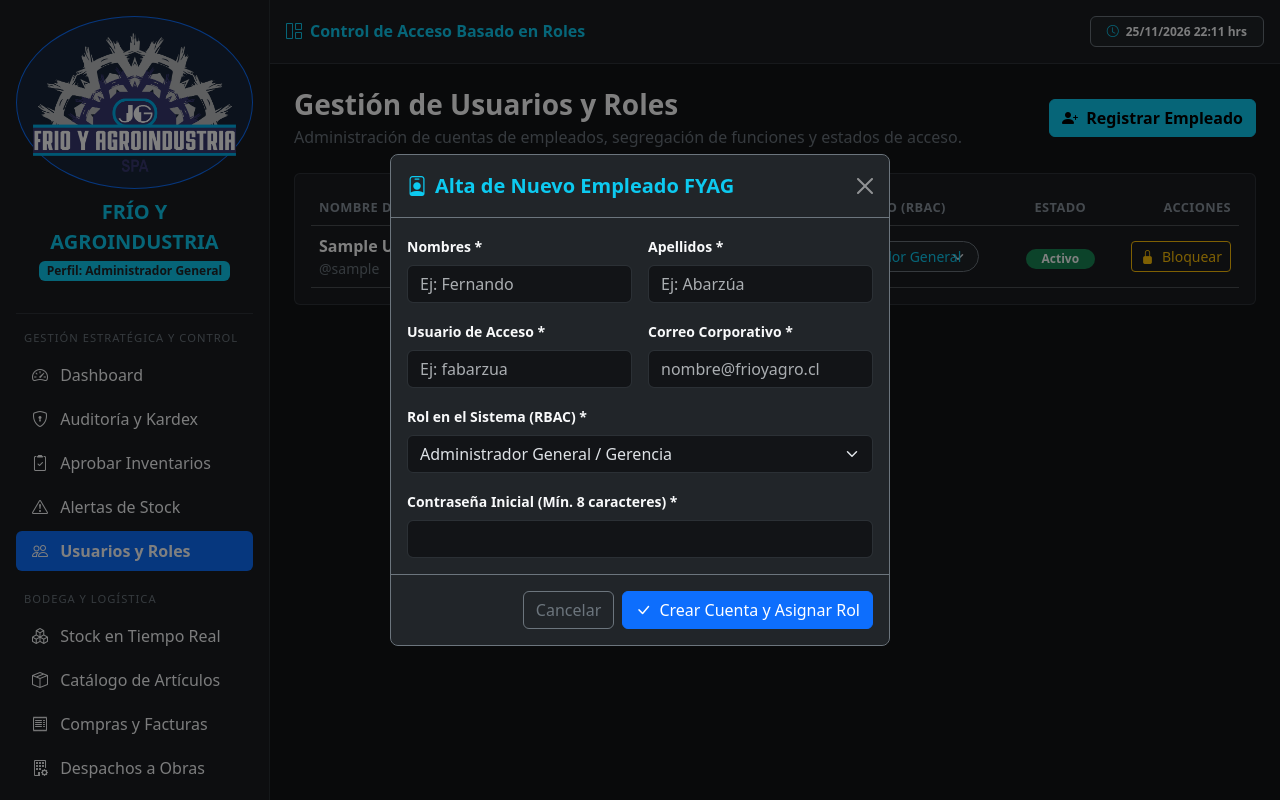
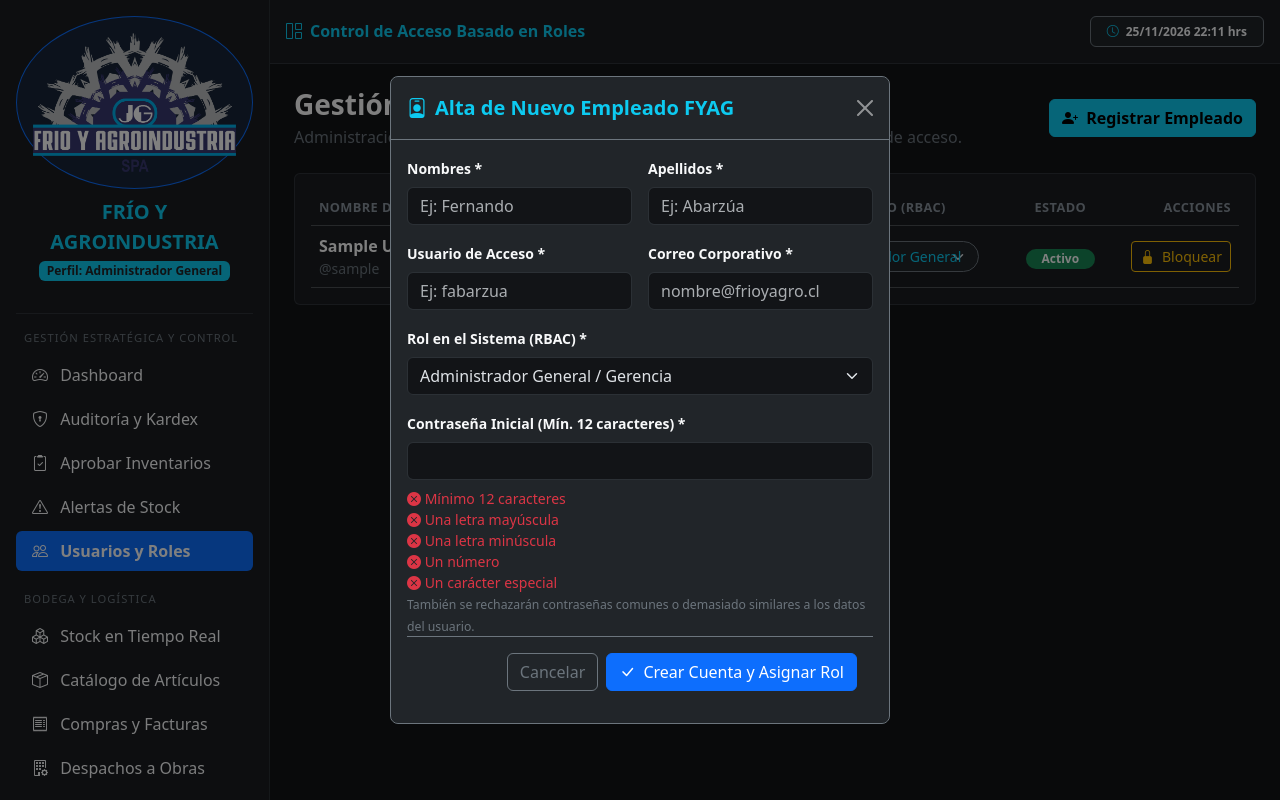
Before and after one commit to camipmoralesz-cmyk/EVS3-proyecto--alpha, a Django app: page /usuarios/ in a window 1280 px wide, after a click on "Registrar Empleado". Run offline with Django 5.2, Linux system fonts and the light colour scheme; the visitor is signed in with stand-in values (Sample User, id 1); data comes from the database, SQL or seed files in the repository.

Commit message:
Mejora creación de ususrios

```diff
--- a/apps/core/templates/core/gestion_usuarios.html
+++ b/apps/core/templates/core/gestion_usuarios.html
@@ -103,7 +103,7 @@
                 </h5>
                 <button type="button" class="btn-close btn-close-white" data-bs-dismiss="modal"></button>
             </div>
-            <form method="post">
+            <form method="post" id="formNuevoEmpleado">
                 {% csrf_token %}
                 <input type="hidden" name="accion" value="crear">
                 <div class="modal-body">
@@ -133,9 +133,48 @@
                             </select>
                         </div>
                         <div class="col-12">
-                            <label class="form-label small fw-semibold">Contraseña Inicial (Mín. 8 caracteres) *</label>
-                            <input type="password" name="password" minlength="8" class="form-control" required>
-                        </div>
+    <div class="col-12">
+    <label class="form-label small fw-semibold">
+        Contraseña Inicial (Mín. 12 caracteres) *
+    </label>
+
+<input
+    type="password"
+    name="password"
+    id="password"
+    minlength="12"
+    pattern="(?=.*[A-Z])(?=.*[a-z])(?=.*[0-9])(?=.*[^A-Za-z0-9]).{12,}"
+    class="form-control"
+    autocomplete="new-password"
+    title="La contraseña no cumple con los requisitos de seguridad."
+    required
+>
+
+    <div class="form-text text-light mt-2">
+
+        <ul class="list-unstyled mt-2 mb-0">
+            <li id="req-length" class="text-danger">
+                <i class="bi bi-x-circle-fill"></i> Mínimo 12 caracteres
+            </li>
+            <li id="req-upper" class="text-danger">
+                <i class="bi bi-x-circle-fill"></i> Una letra mayúscula
+            </li>
+            <li id="req-lower" class="text-danger">
+                <i class="bi bi-x-circle-fill"></i> Una letra minúscula
+            </li>
+            <li id="req-number" class="text-danger">
+                <i class="bi bi-x-circle-fill"></i> Un número
+            </li>
+            <li id="req-special" class="text-danger">
+                <i class="bi bi-x-circle-fill"></i> Un carácter especial
+            </li>
+        </ul>
+        <small class="text-secondary">
+            También se rechazarán contraseñas comunes o demasiado similares
+            a los datos del usuario.
+        </small>
+    </div>
+</div>
                     </div>
                 </div>
                 <div class="modal-footer border-secondary">
@@ -148,4 +187,87 @@
         </div>
     </div>
 </div>
+<script>
+document.addEventListener('DOMContentLoaded', function () {
+
+    const password = document.getElementById('password');
+    const formulario = document.getElementById('formNuevoEmpleado');
+
+    // Requisitos visuales de contraseña
+    const requisitos = {
+        'req-length': value => value.length >= 12,
+        'req-upper': value => /[A-Z]/.test(value),
+        'req-lower': value => /[a-z]/.test(value),
+        'req-number': value => /[0-9]/.test(value),
+        'req-special': value => /[^A-Za-z0-9]/.test(value)
+    };
+
+    function actualizarRequisitos() {
+        const valor = password.value;
+
+        for (const [id, validar] of Object.entries(requisitos)) {
+            const elemento = document.getElementById(id);
+            const cumple = validar(valor);
+
+            elemento.classList.toggle('text-success', cumple);
+            elemento.classList.toggle('text-danger', !cumple);
+
+            elemento.querySelector('i').className = cumple
+                ? 'bi bi-check-circle-fill'
+                : 'bi bi-x-circle-fill';
+        }
+    }
+
+    password.addEventListener('input', actualizarRequisitos);
+    actualizarRequisitos();
+
+    // Mensajes personalizados en español
+    formulario.querySelectorAll('[required]').forEach(campo => {
+
+        campo.addEventListener('invalid', function () {
+
+            if (campo.validity.valueMissing) {
+                campo.setCustomValidity(
+                    'Este campo es obligatorio.'
+                );
+
+            } else if (campo.type === 'email' && campo.validity.typeMismatch) {
+                campo.setCustomValidity(
+                    'Ingresa un correo válido, incluyendo @. Ejemplo: nombre@empresa.cl'
+                );
+
+            } else if (campo.name === 'password' && campo.validity.tooShort) {
+                 campo.setCustomValidity('La contraseña no cumple con los requisitos de seguridad.'
+             );
+
+            } else if (campo.name === 'password' && campo.validity.patternMismatch) {
+             campo.setCustomValidity('La contraseña no cumple con los requisitos de seguridad.'
+                );
+
+            } else {
+                campo.setCustomValidity(
+                    'El valor ingresado no es válido.'
+                );
+            }
+
+        });
+
+        campo.addEventListener('input', function () {
+            campo.setCustomValidity('');
+
+            if (campo.name === 'password' && campo.validity.patternMismatch) {
+                campo.setCustomValidity(
+                    'La contraseña no cumple con los requisitos de seguridad.'
+                );
+            }
+        });
+
+        campo.addEventListener('change', function () {
+            campo.setCustomValidity('');
+        });
+
+    });
+
+});
+</script>
 {% endblock %}
--- a/apps/core/views.py
+++ b/apps/core/views.py
@@ -2,6 +2,8 @@ from decimal import Decimal, InvalidOperation
 from django.shortcuts import render, redirect, get_object_or_404
 from django.contrib.auth.models import User, Group
 from django.contrib.auth.decorators import login_required
+from django.contrib.auth.password_validation import validate_password
+from django.core.exceptions import ValidationError
 from django.contrib import messages
 from django.db import transaction
 from django.db.models import F, Q
@@ -91,15 +93,36 @@ def gestion_usuarios(request):
             if User.objects.filter(username=username).exists():
                 messages.error(request, f'El nombre de usuario "{username}" ya está registrado.')
             else:
-                user = User.objects.create_user(
-                    username=username, email=email, password=password,
-                    first_name=first_name, last_name=last_name
-                )
-                if rol_nombre:
-                    grupo, _ = Group.objects.get_or_create(name=rol_nombre)
-                    user.groups.add(grupo)
-                messages.success(request, f'Empleado {username} registrado con rol {rol_nombre}.')
-            return redirect('core:gestion_usuarios')
+                try:
+                    usuario_temporal = User(
+                        username=username,
+                        email=email,
+                        first_name=first_name,
+                        last_name=last_name
+                    )
+
+                    validate_password(password, user=usuario_temporal)
+
+                    user = User.objects.create_user(
+                        username=username,
+                        email=email,
+                        password=password,
+                        first_name=first_name,
+                        last_name=last_name
+                    )
+
+                    if rol_nombre:
+                        grupo, _ = Group.objects.get_or_create(name=rol_nombre)
+                        user.groups.add(grupo)
+
+                    messages.success(
+                        request,
+                        f'Empleado {username} registrado con rol {rol_nombre}.'
+                    )
+
+                except ValidationError as error:
+                    for mensaje in error.messages:
+                        messages.error(request, mensaje)
 
         elif accion == 'cambiar_rol':
             user_id = request.POST.get('user_id')
```
Also changed, not shown: config/settings.py (+6 -1 lines), config/validators.py (added, +33 -0 lines).
